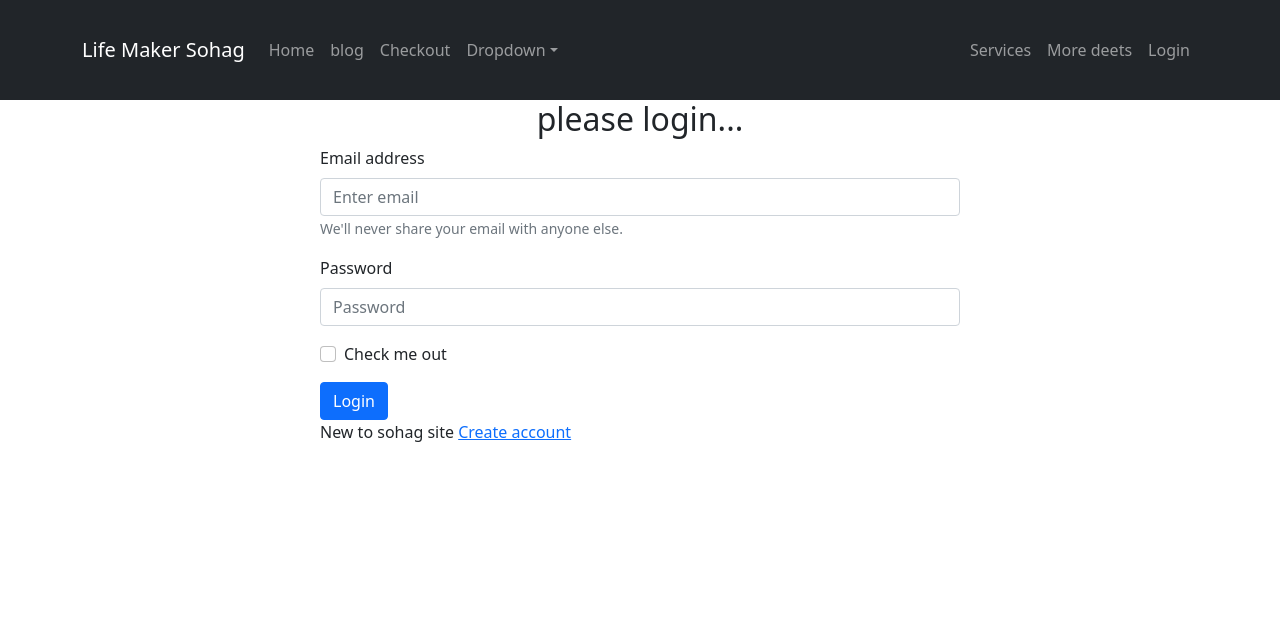
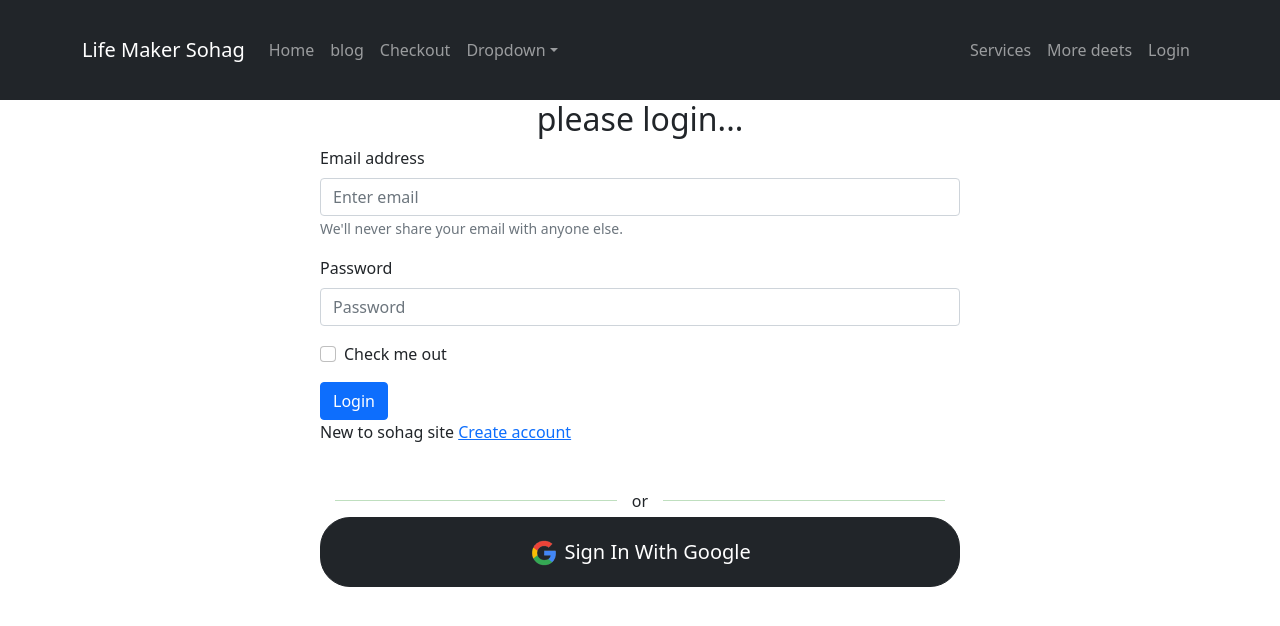
Before and after one commit to MDRAFIULI/real_interview_project_one_assign-10, a React (Create React App) app: page /login in a window 1280 px wide. Shown: the top 626 px of the page. Built offline with nearby package versions, Linux system fonts and the light colour scheme; no server answers.

Commit message:
style google btn

```diff
--- a/package.json
+++ b/package.json
@@ -3,6 +3,9 @@
   "version": "0.1.0",
   "private": true,
   "dependencies": {
+    "@fortawesome/fontawesome-svg-core": "^6.1.1",
+    "@fortawesome/free-solid-svg-icons": "^6.1.1",
+    "@fortawesome/react-fontawesome": "^0.1.18",
     "@testing-library/jest-dom": "^5.16.4",
     "@testing-library/react": "^13.1.1",
     "@testing-library/user-event": "^13.5.0",
--- a/src/Page/Login/Login.css
+++ b/src/Page/Login/Login.css
@@ -0,0 +1,16 @@
+.or-part {
+    display: flex;
+    justify-content: center;
+    align-items: center;
+    margin-top: 40px;
+}
+
+.or-part p {
+    margin: 0 15px;
+}
+
+.hr-line {
+    width: 22%;
+    color: green;
+    height: 1px;
+}
--- a/src/Page/Login/Login.js
+++ b/src/Page/Login/Login.js
@@ -1,10 +1,16 @@
 import React, { useState } from 'react';
+import ReactDOM from 'react-dom';
 import { Button, Form } from 'react-bootstrap';
 import { useSignInWithEmailAndPassword } from 'react-firebase-hooks/auth';
 import { Link, useLocation, useNavigate } from 'react-router-dom';
 import auth from '../../firebase.init';
 import Loading from '../Loading/Loading';
+import google from '../../images/Google3.png';
 import './Login.css';
+import { FontAwesomeIcon } from '@fortawesome/react-fontawesome';
+import { faCoffee, faGoogle } from '@fortawesome/free-solid-svg-icons';
+
+
 const Login = () => {
     const [email, setEmail] = useState('')
     const [password, setPassword] = useState('')
@@ -65,6 +71,14 @@ const Login = () => {
                 </Form>
                 <p>New to sohag site <Link to='/signup'>Create account</Link></p>
             </div>
+            <div className='or-part'>
+                <hr className='hr-line' />
+                <p>or</p>
+                <hr className='hr-line' />
+            </div>
+            <div className='w-100 d-flex justify-content-center'>
+                <button style={{ height: '70px', borderRadius: '30px', fontSize: '20px' }} className='w-50 btn btn-dark text-white'><img src={google} alt="" /> Sign In With Google</button>
+            </div>
         </div>
     );
 };
```
Also changed, not shown: src/images/Google3.png (added), 1 other file (tests, documents, lock files or other folders).
